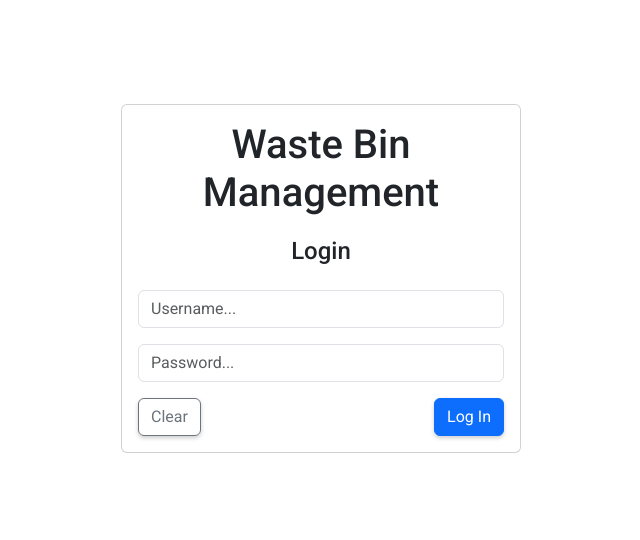
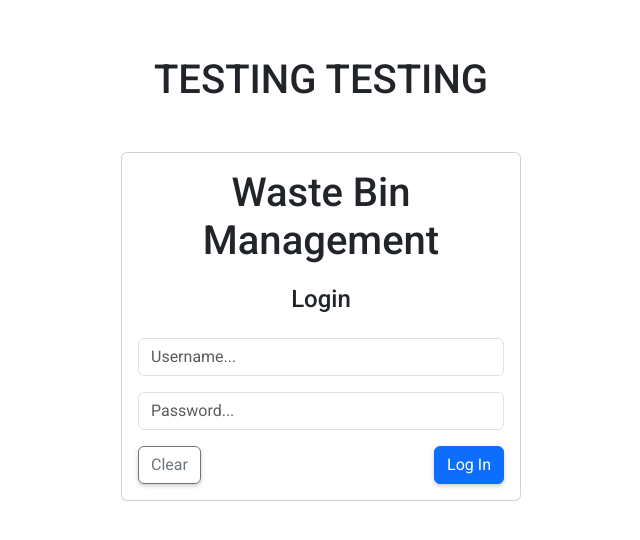
Before and after one commit to BrianKellyCS/wbm_front, a Next.js app: page / in a window 1280 px wide. Shown: the top 540 px of the page, without its empty margins (319-959 px from the left). Built offline with nearby package versions, Linux system fonts and the light colour scheme.

Commit message:
Commiting device view changes

```diff
--- a/pages/index.js
+++ b/pages/index.js
@@ -4,6 +4,7 @@ import Login from "../comps/Login";
 export default function Home() {
   return (
     <div>
+      <h1>TESTING TESTING</h1>
       <Login />
     </div>
   );
```
